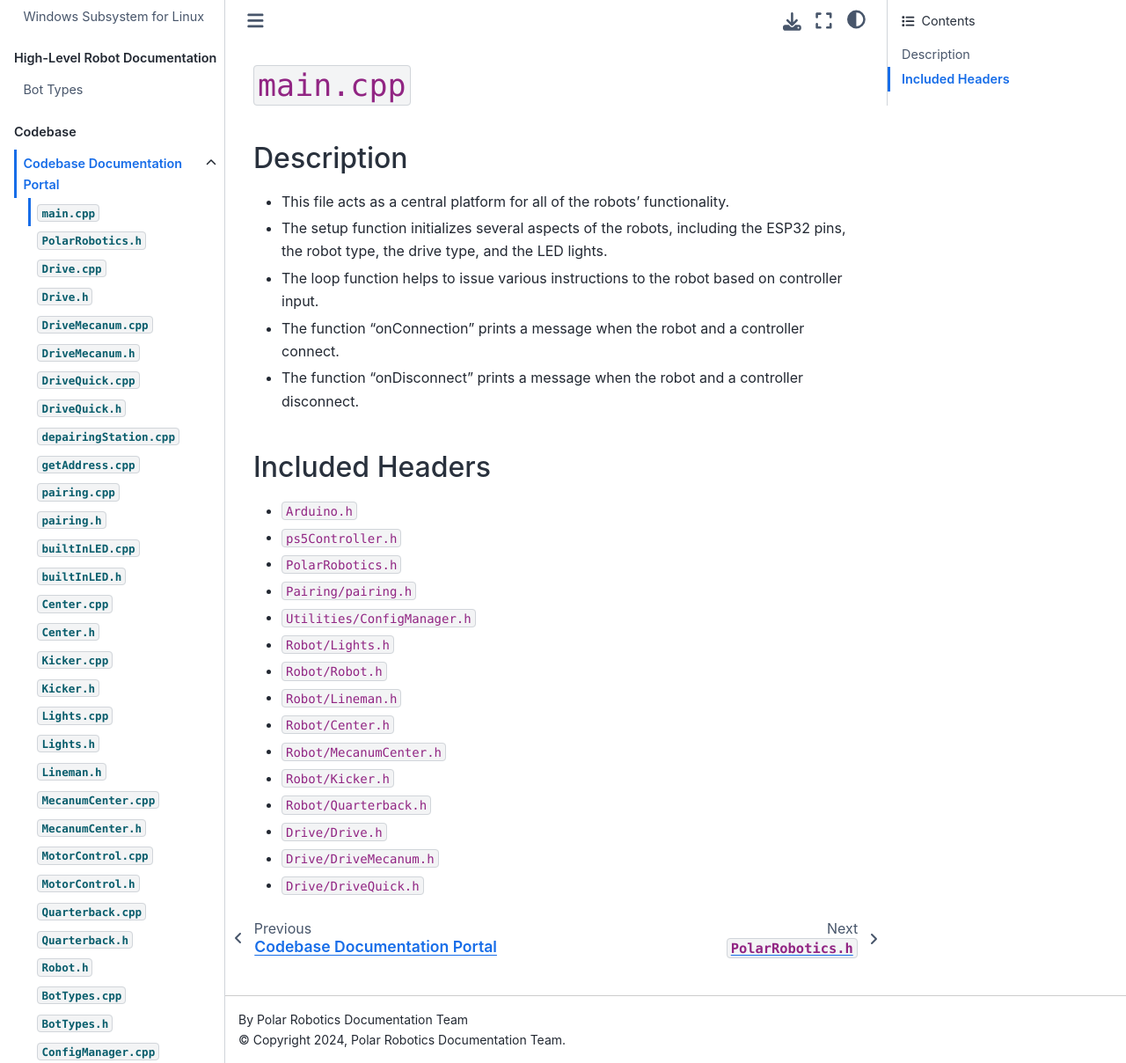
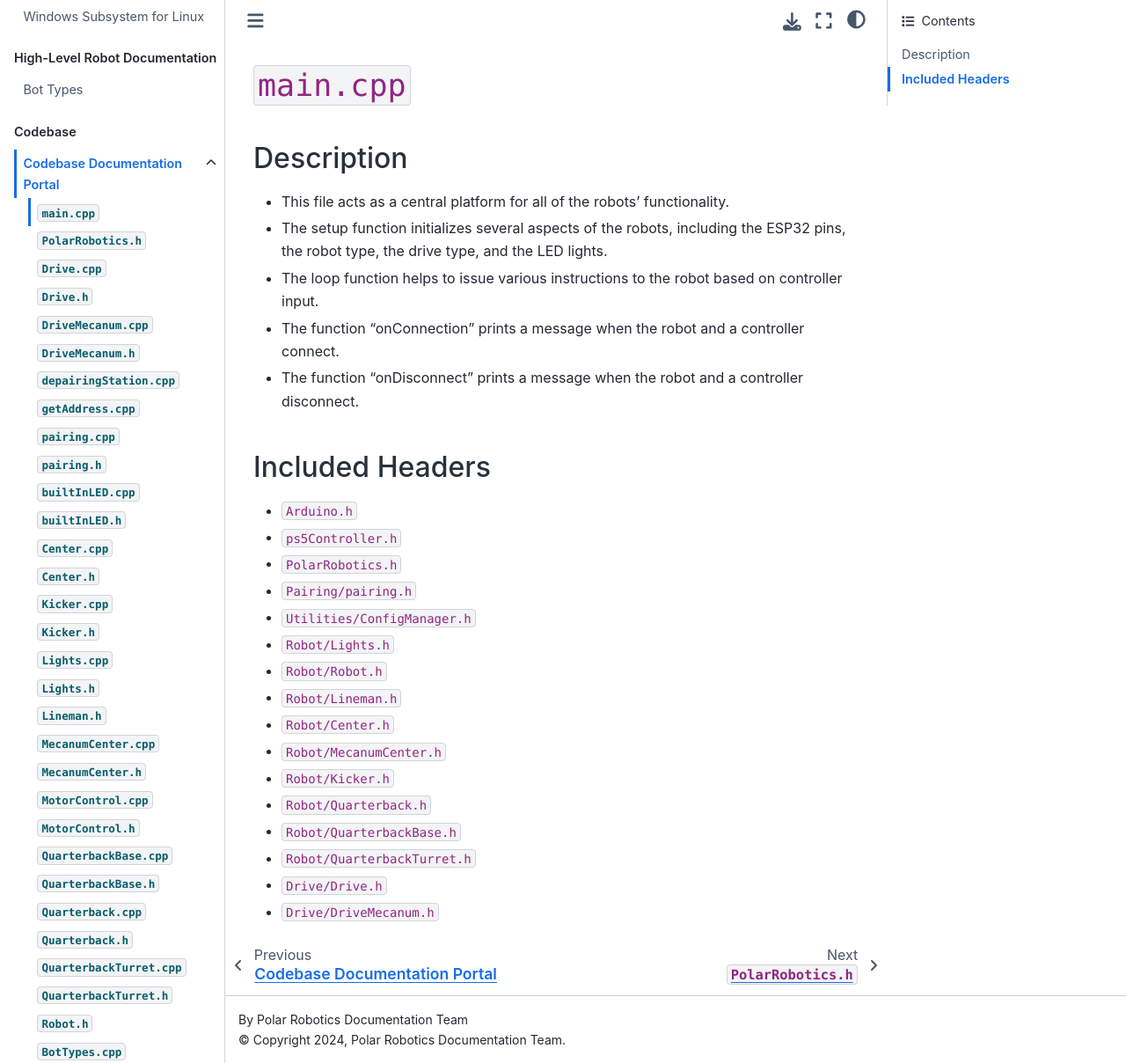
Before and after one commit to PolarRobotics/PR-Docs, a Sphinx documentation site: the page built from docs/source/codebase/main-cpp.md, in a window 1280 px wide and 1208 px high. Shown: the whole window at 88% size. Built offline with Sphinx 7.4.7 and the Sphinx Book theme 1.1.4, drawn with Linux system fonts in a browser that asks for light colours.

Commit message:
New File Additions
Added new markdown files for QuarterbackBase, QuarterbackTurrent, and Debouncer. Removed markdown files for DriveQuick.

```diff
--- a/docs/source/codebase/drive/drive-quick-cpp.md
+++ /dev/null
@@ -1 +0,0 @@
-# `DriveQuick.cpp`
--- a/docs/source/codebase/drive/drive-quick-h.md
+++ /dev/null
@@ -1 +0,0 @@
-# `DriveQuick.h`
--- a/docs/source/codebase/main-cpp.md
+++ b/docs/source/codebase/main-cpp.md
@@ -18,6 +18,7 @@
 - `Robot/MecanumCenter.h`
 - `Robot/Kicker.h`
 - `Robot/Quarterback.h`
+- `Robot/QuarterbackBase.h`
+- `Robot/QuarterbackTurret.h`
 - `Drive/Drive.h`
 - `Drive/DriveMecanum.h`
-- `Drive/DriveQuick.h`
--- /dev/null
+++ b/docs/source/codebase/robot/quarterback-base-cpp.md
@@ -0,0 +1 @@
+# `QuarterbackBase.cpp`
--- /dev/null
+++ b/docs/source/codebase/robot/quarterback-base-h.md
@@ -0,0 +1 @@
+# `QuarterbackBase.h`
--- /dev/null
+++ b/docs/source/codebase/robot/quarterback-turret-cpp.md
@@ -0,0 +1 @@
+# `QuarterbackTurret.cpp`
--- /dev/null
+++ b/docs/source/codebase/robot/quarterback-turret-h.md
@@ -0,0 +1 @@
+# `QuarterbackTurret.h`
```
Also changed, not shown: docs/source/codebase/index.md (+6 -2 lines), docs/source/codebase/polar-robotics-h.md (+1 -0 lines), docs/source/codebase/utils/debouncer-cpp.md (added, +1 -0 lines), docs/source/codebase/utils/debouncer-h.md (added, +1 -0 lines).
